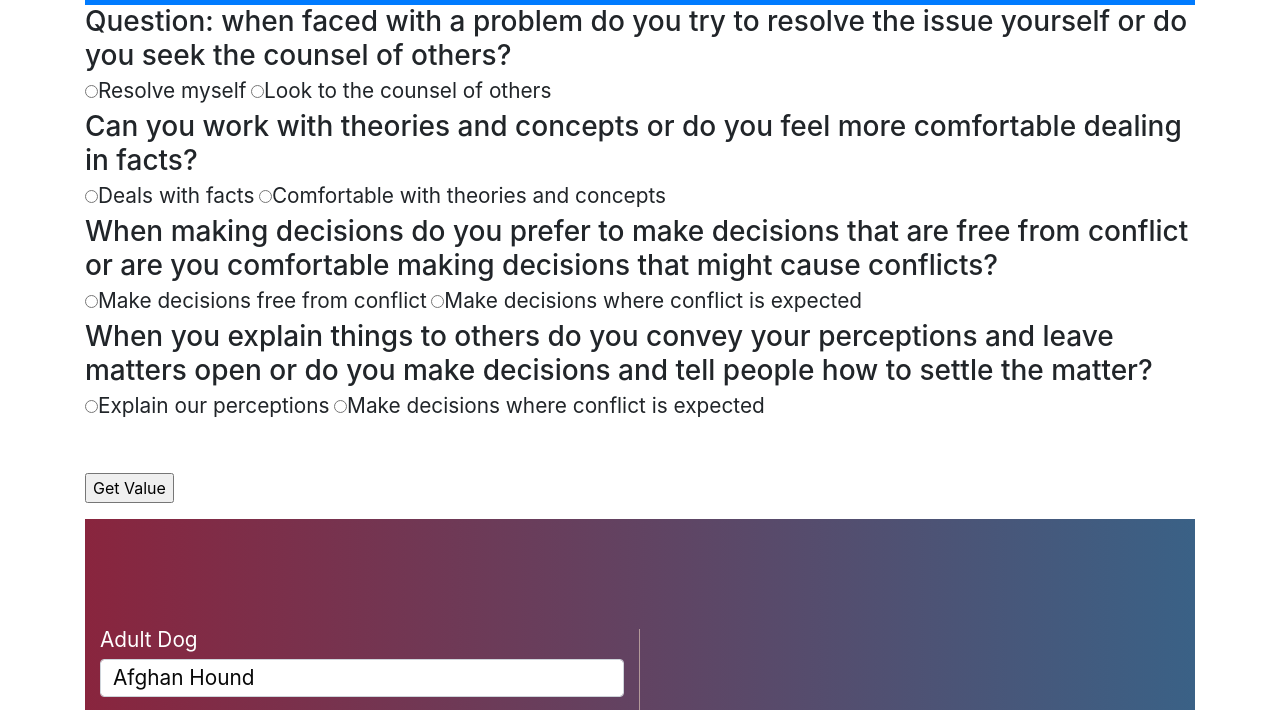
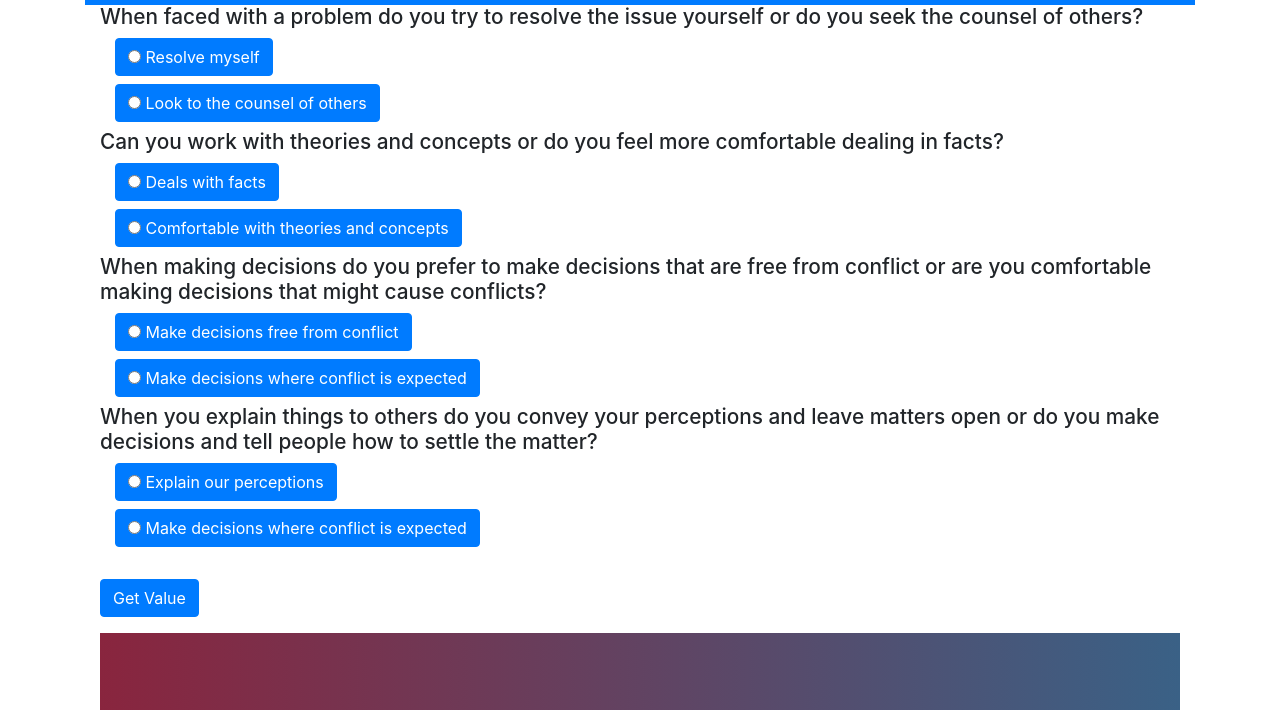
Before and after one commit to henriquez93550/PetsProject, a plain HTML site: page quizdogs.html in a window 1280 px wide. Shown: the part 51-761 px from the top of the page. Drawn offline with nearby package versions, Linux system fonts and the light colour scheme.

```diff
--- a/assets/css/style.css
+++ b/assets/css/style.css
@@ -64,3 +64,10 @@
   .question {
     font-size: 1.3em;
   }
+
+  #github {
+    color: white;
+  }
+  a {
+    color: white;
+  }
--- a/quizdogs.html
+++ b/quizdogs.html
@@ -38,36 +38,87 @@
               </div>
             </div>
           </nav>
-          <div class="radio">
-				<H3>Question: when faced with a problem do you try to resolve the issue yourself or do you seek the counsel of others?</H3>
-				<label><input type="radio" value="I" name='Q1'>Resolve myself</label>
-				<label><input type="radio" value="E" name='Q1'>Look to the counsel of others</label>
-			</div>
-			<div class="checkbox">
-				<H3>Can you work with theories and concepts or do you feel more comfortable dealing in facts?</H3>
-				<label><input type="radio" value="S" name='Q2'>Deals with facts</label>
-				<label><input type="radio" value="N" name='Q2'>Comfortable with theories and concepts</label>
 
-			</div>
-			<div class="checkbox disabled">
-				<H3>When making decisions do you prefer to make decisions that are free from conflict or are you comfortable making decisions that might cause conflicts?</H3>
-				<label><input type="radio" value="F" name='Q3'>Make decisions free from conflict</label>
-				<label><input type="radio" value="T" name='Q3'>Make decisions where conflict is expected</label>
-			</div>
-			<div class="checkbox disabled">
-				<H3>When you explain things to others do you convey your perceptions and leave matters open or do you make decisions and tell people how to settle the matter?</H3>
-				<label><input type="radio" value="P" name='Q4'>Explain our perceptions</label>
-				<label><input type="radio" value="J" name='Q4'>Make decisions where conflict is expected</label>
-			</div>
-			<br/><br/>
-			<input type="button" id="btnGetValue" Value="Get Value" />
+          <div class="container">
+
+                <h1 class="question">When faced with a problem do you try to resolve the issue yourself or do you seek the counsel of others?</h1>
+                  <div class="btn-group-lg btn-group" data-toggle="buttons">
+                    <row>
+                      <div class="col-lg-6">
+                        <label class="btn btn-primary">
+                          <input type="radio" name="Q1" value="I" id="option1"> Resolve myself
+                        </label>
+                      </div>
+
+                      <div class="col-lg-6">
+                        <label class="btn btn-primary">
+                          <input type="radio" name="Q1" value="E" id="option2"> Look to the counsel of others
+                        </label>
+                      </div>
+                    </row>
+                </div>
+
+
+                <h1 class="question">Can you work with theories and concepts or do you feel more comfortable dealing in facts?</h1>
+                  <div class="btn-group-lg btn-group" data-toggle="buttons">
+                    <row>
+                      <div class="col-lg-6">
+                        <label class="btn btn-primary">
+                          <input type="radio" name="Q2" value="S" id="option1"> Deals with facts
+                        </label>
+                      </div>
+
+                      <div class="col-lg-6">
+                        <label class="btn btn-primary">
+                          <input type="radio" name="Q2" value="N" id="option2"> Comfortable with theories and concepts
+                        </label>
+                      </div>
+                    </row>
+                </div>
+
+                <h1 class="question">When making decisions do you prefer to make decisions that are free from conflict or are you comfortable making decisions that might cause conflicts?</h1>
+                  <div class="btn-group-lg btn-group" data-toggle="buttons">
+                    <row>
+                      <div class="col-lg-6">
+                        <label class="btn btn-primary">
+                          <input type="radio" name="Q3" value="F" id="option1"> Make decisions free from conflict
+                        </label>
+                      </div>
+
+                      <div class="col-lg-6">
+                        <label class="btn btn-primary">
+                          <input type="radio" name="Q3" value="T" id="option2"> Make decisions where conflict is expected
+                        </label>
+                      </div>
+                    </row>
+                </div>
+
+                <h1 class="question">When you explain things to others do you convey your perceptions and leave matters open or do you make decisions and tell people how to settle the matter?</h1>
+                  <div class="btn-group-lg btn-group" data-toggle="buttons">
+                    <row>
+                      <div class="col-lg-6">
+                        <label class="btn btn-primary">
+                          <input type="radio" name="Q4" value="P" id="option1"> Explain our perceptions
+                        </label>
+                      </div>
+
+                      <div class="col-lg-6">
+                        <label class="btn btn-primary">
+                          <input type="radio" name="Q4" value="J" id="option2"> Make decisions where conflict is expected
+                        </label>
+                      </div>
+                    </row>
+                </div>
+                <br><br>
+
+            <input class="btn btn-primary" type="submit" id="btnGetValue" value="Get Value">
 			<p></p>
 
           <section id="contact">
 			<div class="contact-section">
 
 				<form>
-					<div class="col-md-6 form-line">
+					<div class="col-md-12">
 			  			<div class="form-group">
 			  				<label for="exampleInputUsername">Adult Dog</label>
 					    	<input type="text" class="form-control" id="adultDog" value=''>
```
Also changed, not shown: contact.html (+8 -2 lines), index.html (+26 -11 lines), quiz.html (+1 -1 lines).
